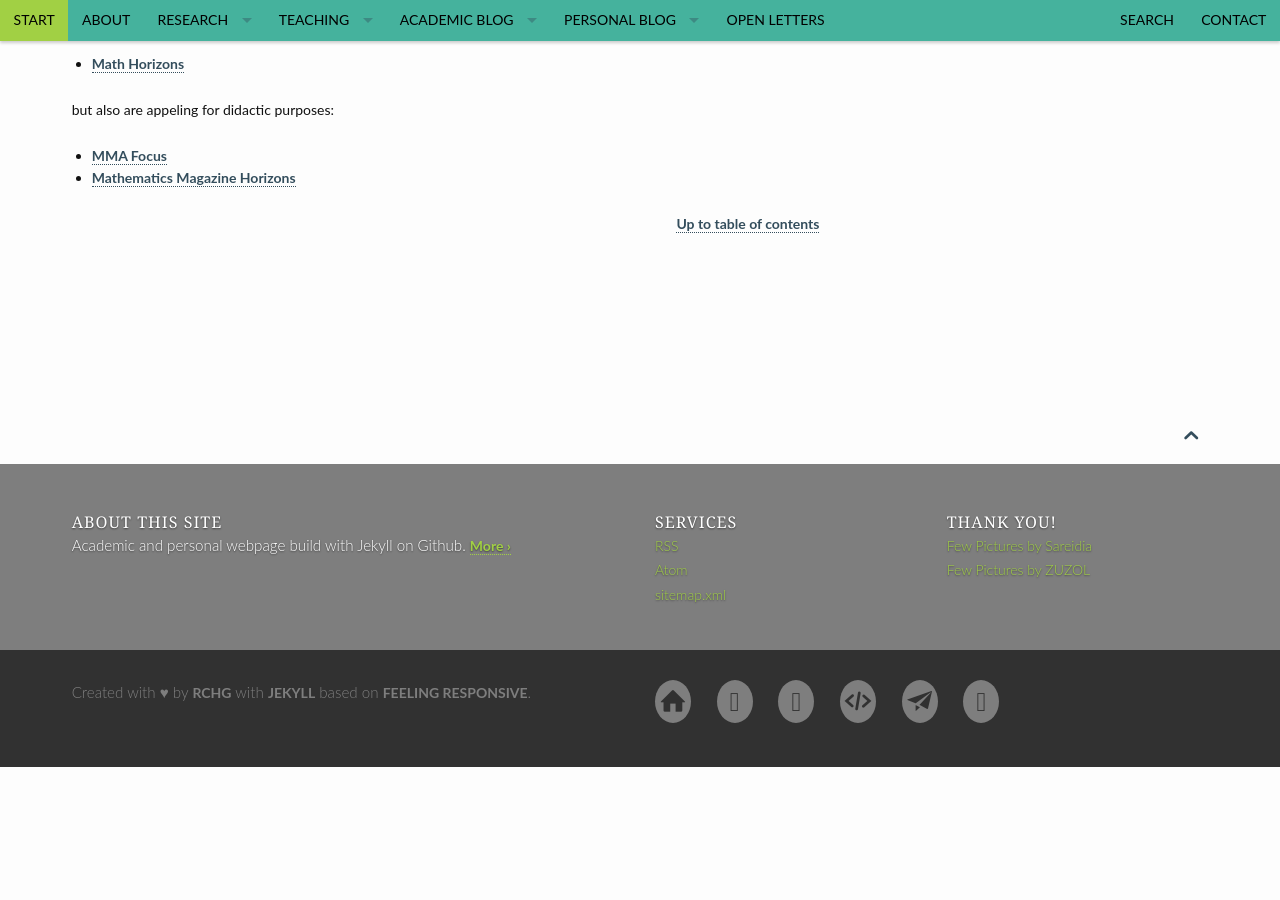
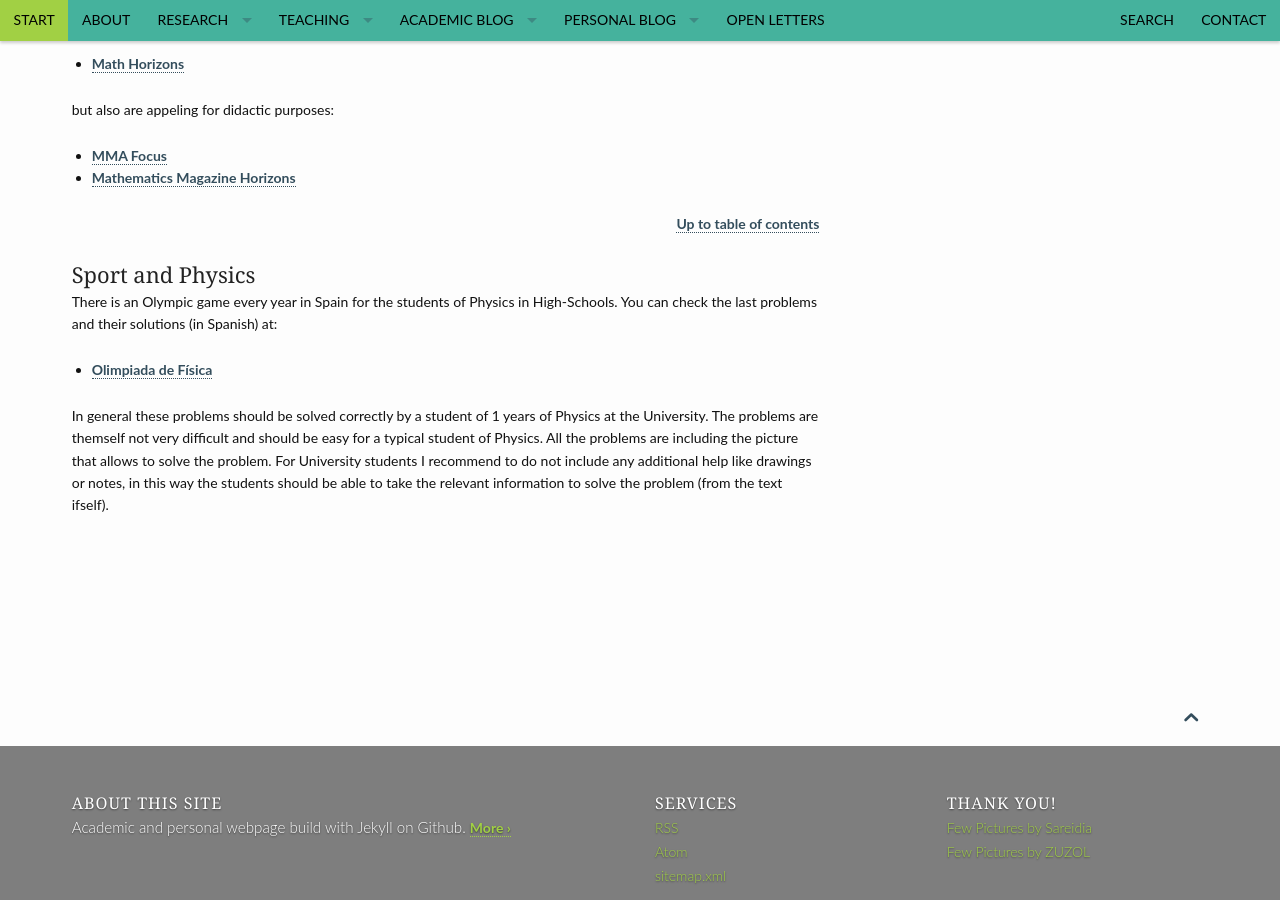
Before and after one commit to RCHG/rchg.github.io, a Jekyll site: the page built from pages/teaching_resources.md, in a window 1280 px wide and 900 px high, scrolled down 1452 px. Built offline with Jekyll 4.4.1, drawn with Linux system fonts in a browser that asks for light colours; before the commit the page ends 2219 px from its top, so only the background shows below that.

Commit message:
Update teaching_resources.md

```diff
--- a/pages/teaching_resources.md
+++ b/pages/teaching_resources.md
@@ -82,6 +82,13 @@ but also are appeling for didactic purposes:
 <small markdown="1">[Up to table of contents](#toc)</small>
 {: .text-right }
 
+### Sport and Physics
+
+There is an Olympic game every year in Spain for the students of Physics in High-Schools. You can check the last problems and their solutions (in Spanish) at:
+
+- [Olimpiada de Física](http://www.rsef.es/oef/index.php/problemas-de-la-oef)
+
+In general these problems should be solved correctly by a student of 1 years of Physics at the University. The problems are themself not very difficult and should be easy for a typical student of Physics. All the problems are including the picture that allows to solve the problem. For University students I recommend to do not include any additional help like drawings or notes, in this way the students should be able to take the relevant information to solve the problem (from the text ifself).
 
 </div><!-- /.medium-8.columns -->
 </div><!-- /.row -->
```
